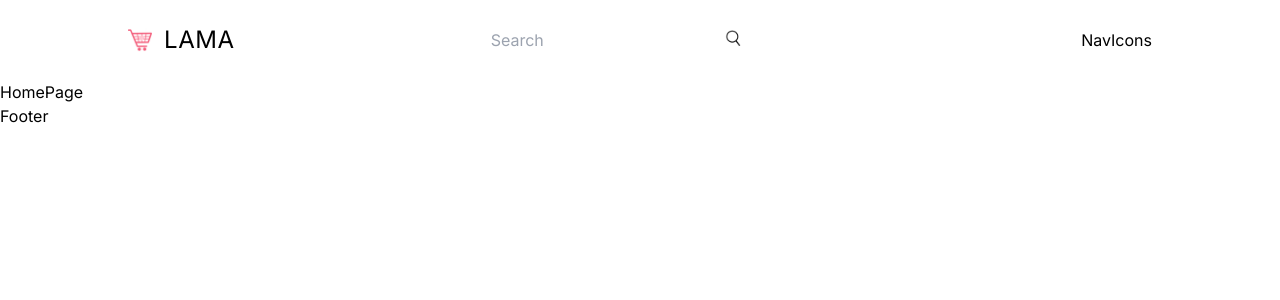
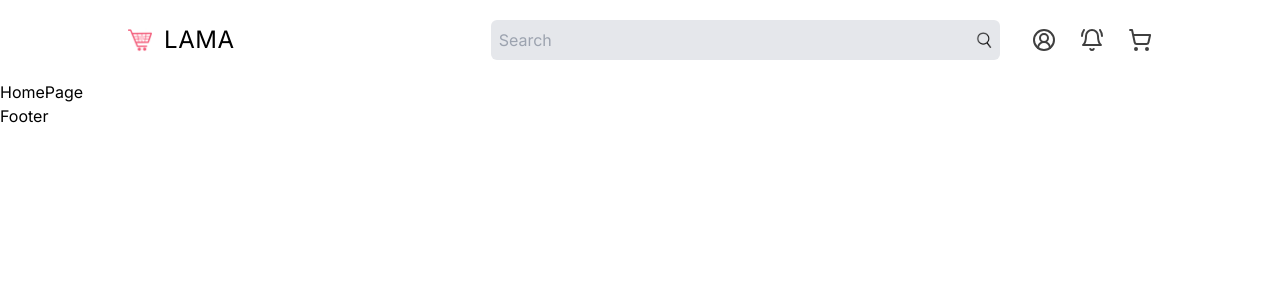
Before and after one commit to Nafiur01/Next-Ecommerce-NoTS, a Next.js app: page / in a window 1280 px wide. Shown: the top 300 px of the page. Built offline with nearby package versions, Linux system fonts and the light colour scheme.

Commit message:
Nav Icons and Search Bar progress

```diff
--- a/package.json
+++ b/package.json
@@ -9,6 +9,7 @@
     "lint": "next lint"
   },
   "dependencies": {
+    "lucide-react": "^0.453.0",
     "next": "14.2.2",
     "react": "^18",
     "react-dom": "^18"
--- a/src/components/NavIcons.jsx
+++ b/src/components/NavIcons.jsx
@@ -1,8 +1,40 @@
 "use client";
-import React from "react";
+import Image from "next/image";
+import React, { useState } from "react";
+import { CircleUserRound, BellRing, ShoppingCart } from 'lucide-react';
+import Link from "next/link";
+import { useRouter } from "next/navigation";
+
+
 
 const NavIcons = () => {
-  return <div>NavIcons</div>;
+  const router = useRouter();
+  const [isProfileOpen,setIsProfileOpen] = useState(false);
+  const [isCartOpen,setIsCartOpen] = useState(false);
+
+  //Temporary
+  const isLoggedIn = false;
+
+  const handleProfile =() =>{
+    if(!isLoggedIn){
+      router.push('/login')
+    }
+    setIsProfileOpen(prev =>!prev)
+  }
+
+
+  return (
+  <div className="flex items-center gap-4 xl:gap-6">
+    <CircleUserRound height={24} width={24} className="opacity-75"/>
+    {isProfileOpen &&(
+      <div className="">
+        <Link href='/'>Profile</Link>
+        <div className="mt-2 cursor-pointer">logout</div>
+      </div>
+    )}
+    <BellRing height={24} width={24} className="opacity-75"/>
+    <ShoppingCart height={24} width={24} className="opacity-75"/>
+  </div>)
 };
 
 export default NavIcons;
--- a/src/components/SearchBar.jsx
+++ b/src/components/SearchBar.jsx
@@ -1,16 +1,35 @@
 "use client";
 import Image from "next/image";
+import { useRouter } from "next/navigation";
 import React from "react";
 
 const SearchBar = () => {
-  return(
-    <form className="">
-      <input type="text" placeholder="Search" />
+  const router = useRouter();
+  const handleSearch = (e) => {
+    e.preventDefault();
+    const formData = new FormData(e.currentTarget);
+    const search = formData.get("search");
+
+    if (search) {
+      router.push(`/list?name=${search}`);
+    }
+  };
+  return (
+    <form
+      className="flex ic justify-between gap-4 bg-gray-200 p-2 rounded-md flex-1"
+      onSubmit={handleSearch}
+    >
+      <input
+        type="text"
+        name="search"
+        placeholder="Search"
+        className="flex-1 bg-transparent outline-none"
+      />
       <button className="cursor-pointer">
         <Image src="/search.png" alt="" width={16} height={16} />
       </button>
     </form>
-  )
+  );
 };
 
 export default SearchBar;
```
Also changed, not shown: 1 other file (tests, documents, lock files or other folders).
